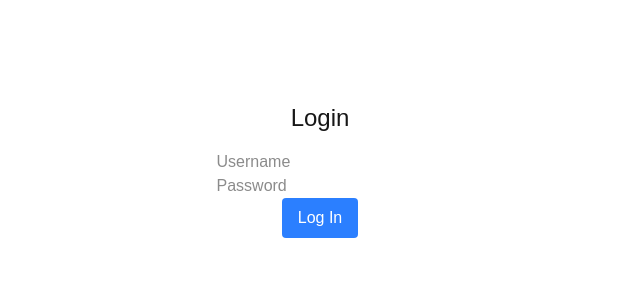
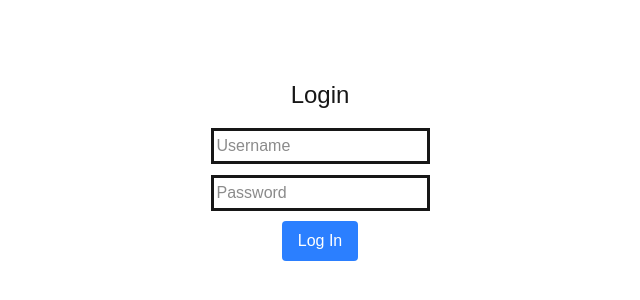
Before and after one commit to eolson31/rate-everything, a Next.js app: page /login in a window 1280 px wide. Shown: the part 230-530 px from the top of the page, without its empty margins (320-960 px from the left). Built offline with nearby package versions, Linux system fonts and the light colour scheme.

Commit message:
Added CSS for Logins

```diff
--- a/src/app/globals.css
+++ b/src/app/globals.css
@@ -25,3 +25,9 @@ body {
   color: var(--foreground);
   font-family: Arial, Helvetica, sans-serif;
 }
+
+.inputUserPass {
+  margin: 1px 10px 10px 10px;
+  padding: 3px 3px 3px 3px;
+  border: solid;
+}
--- a/src/app/login/page.tsx
+++ b/src/app/login/page.tsx
@@ -13,8 +13,8 @@ export default function Login() {
   return (
     <div className="flex flex-col items-center justify-center min-h-screen">
       <h1 className="text-2xl mb-4">Login</h1>
-      <input id="username" placeholder="Username"></input>
-      <input id="password" placeholder="Password"></input>
+      <input className="inputUserPass" id="username" placeholder="Username"></input>
+      <input className="inputUserPass" id="password" placeholder="Password"></input>
       <button
         onClick={handleLogin}
         className="bg-blue-500 text-white px-4 py-2 rounded"
```
